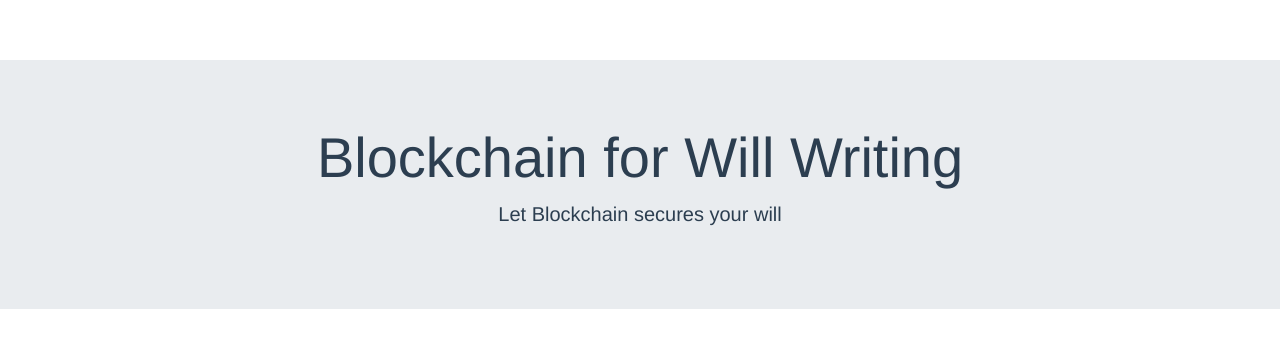
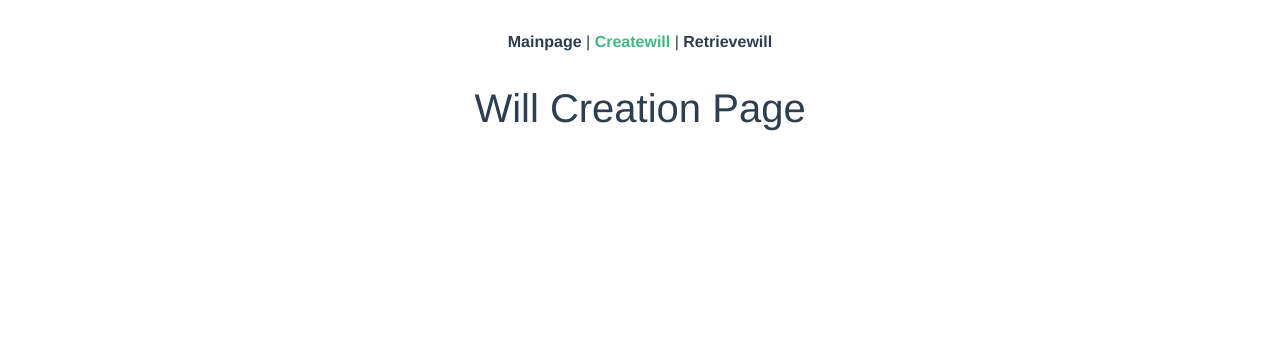
Before and after one commit to ChawPohChia/Block4Will, a Vue app: page /Createwill in a window 1280 px wide. Shown: the top 348 px of the page. Built offline with nearby package versions, Linux system fonts and the light colour scheme.

Commit message:
Creating routing pages
Create routing and pages (Createwill and Retrievewillpage)

```diff
--- a/package.json
+++ b/package.json
@@ -14,11 +14,12 @@
     "jquery": "^3.5.1",
     "popper.js": "^1.16.1",
     "vue": "^3.0.0",
-    "vue-router": "^3.4.5"
+    "vue-router": "^4.0.0-0"
   },
   "devDependencies": {
     "@vue/cli-plugin-babel": "~4.5.0",
     "@vue/cli-plugin-eslint": "~4.5.0",
+    "@vue/cli-plugin-router": "^4.5.7",
     "@vue/cli-service": "~4.5.0",
     "@vue/compiler-sfc": "^3.0.0-0",
     "babel-eslint": "^10.1.0",
--- a/src/App.vue
+++ b/src/App.vue
@@ -1,17 +1,11 @@
 <template>
-  <Mainpage/>
+  <div id="nav">
+    <router-link to="/">Mainpage</router-link> |
+    <router-link to="/Createwill">Createwill</router-link> |
+    <router-link to="/Retrievewill">Retrievewill</router-link>
+  </div>
+  <router-view/>
 </template>
-
-<script>
-import Mainpage from './components/Mainpage.vue'
-
-export default {
-  name: 'App',
-  components: {
-    Mainpage
-  }
-}
-</script>
 
 <style>
 #app {
@@ -20,6 +14,18 @@ export default {
   -moz-osx-font-smoothing: grayscale;
   text-align: center;
   color: #2c3e50;
-  margin-top: 60px;
+}
+
+#nav {
+  padding: 30px;
+}
+
+#nav a {
+  font-weight: bold;
+  color: #2c3e50;
+}
+
+#nav a.router-link-exact-active {
+  color: #42b983;
 }
 </style>
--- a/src/components/Createwill.vue
+++ b/src/components/Createwill.vue
@@ -5,7 +5,7 @@
 </template>
 
 <script>
-  export default {
-
-  }
+ export default {
+  name: 'Createwill'
+}
 </script>
--- a/src/components/Retrievewill.vue
+++ b/src/components/Retrievewill.vue
@@ -6,6 +6,6 @@
 
 <script>
   export default {
-
-  }
+  name: 'Retrievewill'
+}
 </script>
--- a/src/main.js
+++ b/src/main.js
@@ -2,8 +2,9 @@ import 'bootstrap';
 import 'bootstrap/dist/css/bootstrap.min.css';
 import { createApp } from 'vue'
 import App from './App.vue'
+import router from './router'
 
 
 
 
-createApp(App).mount('#app')
+createApp(App).use(router).mount('#app')
--- /dev/null
+++ b/src/router/index.js
@@ -0,0 +1,34 @@
+import { createRouter, createWebHistory } from 'vue-router'
+import Mainpage from '@/components/Mainpage.vue';
+
+
+const routes = [
+  {
+    path: '/',
+    name: 'Mainpage',
+    component: Mainpage
+  },
+  {
+    path: '/Createwill',
+    name: 'Createwill',
+    // route level code-splitting
+    // this generates a separate chunk (about.[hash].js) for this route
+    // which is lazy-loaded when the route is visited.
+    component: () => import(/* webpackChunkName: "Createwill" */ '../components/Createwill.vue')
+  },
+  {
+    path: '/Retrievewill',
+    name: 'Retrievewill',
+    // route level code-splitting
+    // this generates a separate chunk (about.[hash].js) for this route
+    // which is lazy-loaded when the route is visited.
+    component: () => import(/* webpackChunkName: "Retrievewill" */ '../components/Retrievewill.vue')
+  }
+]
+
+const router = createRouter({
+  history: createWebHistory(process.env.BASE_URL),
+  routes
+})
+
+export default router
--- /dev/null
+++ b/src/views/About.vue
@@ -0,0 +1,5 @@
+<template>
+  <div class="about">
+    <h1>This is an about page</h1>
+  </div>
+</template>
```
Also changed, not shown: src/views/Home.vue (added, +18 -0 lines), 1 other file (tests, documents, lock files or other folders).
